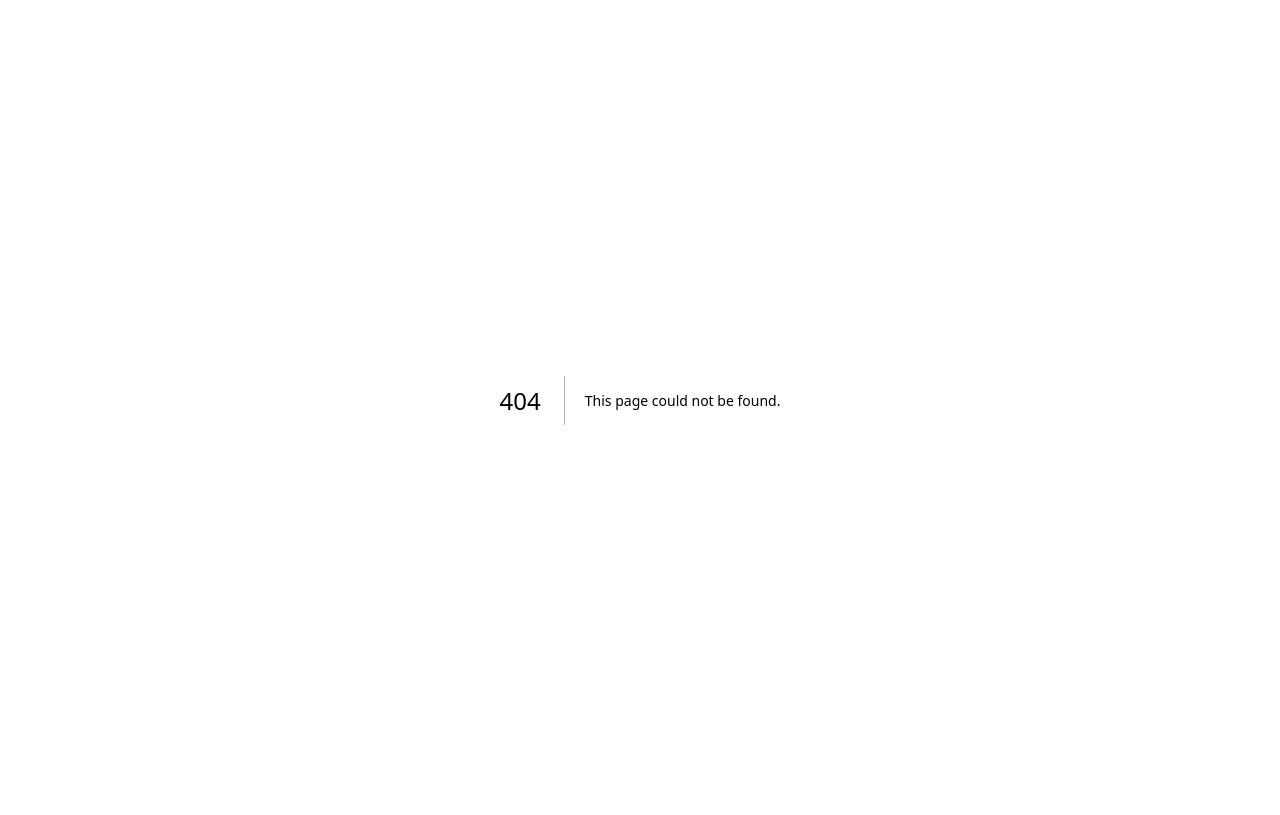
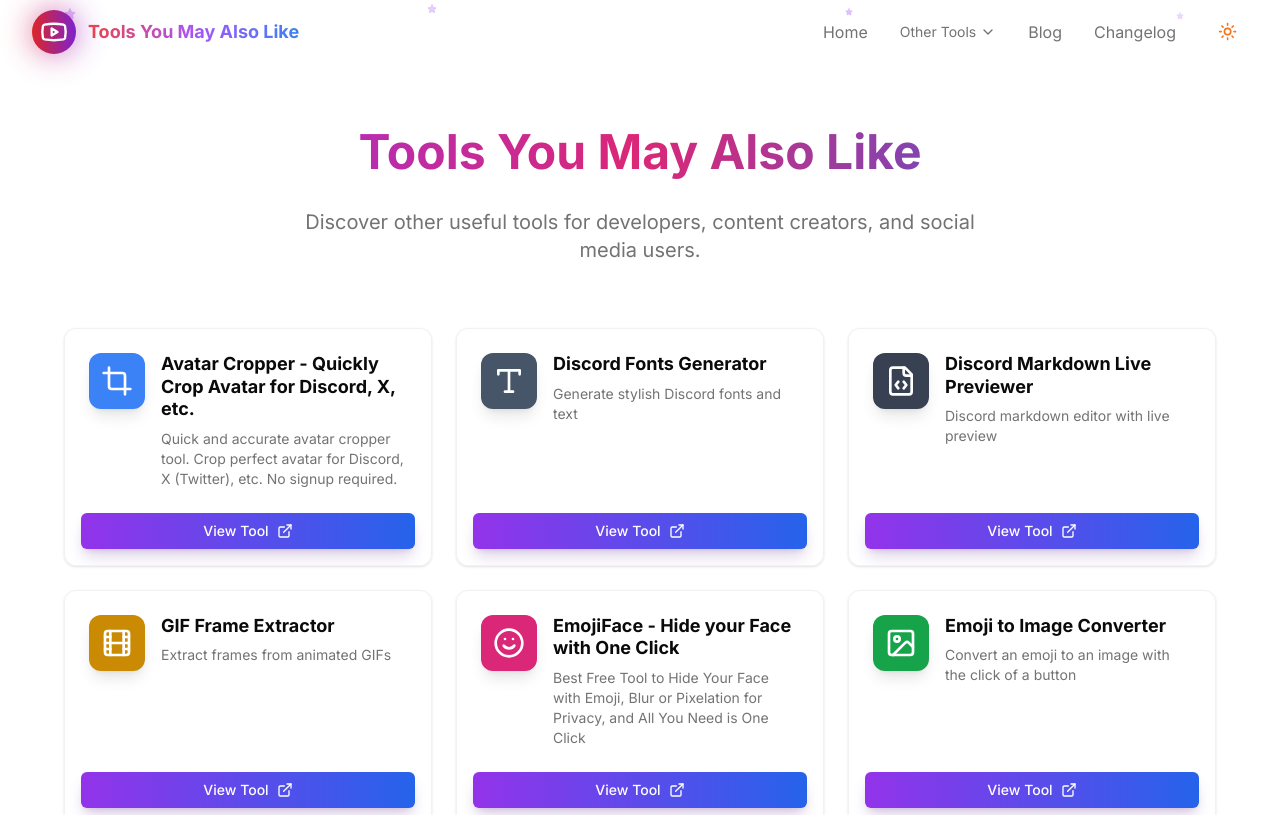
Before and after one commit to willard-yuan/yt-playlist-len-calc, a Next.js app: page /tools-you-may-also-like in a window 1280 px wide. Before the commit this address had no page. Shown: the top 815 px of the page. Built offline with nearby package versions, Linux system fonts and the light colour scheme.

Commit message:
add you may also like

```diff
--- a/app/blog/page.tsx
+++ b/app/blog/page.tsx
@@ -51,7 +51,7 @@
         {/* Blog Header */}
         <div className="relative z-10 container mx-auto px-4 sm:px-6 lg:px-8 py-16">
           <div className="text-center max-w-4xl mx-auto">
-            <h1 className="text-4xl md:text-6xl font-bold mb-6 bg-gradient-to-r from-purple-600 via-pink-600 to-blue-600 bg-clip-text text-transparent">
+            <h1 className="text-4xl md:text-6xl font-bold mb-6 bg-gradient-to-r from-purple-600 via-pink-600 to-blue-600 bg-clip-text text-transparent pb-2">
               Our Blog
             </h1>
             <p className="text-xl text-muted-foreground mb-8 leading-relaxed">
--- a/app/changelog/page.tsx
+++ b/app/changelog/page.tsx
@@ -4,6 +4,18 @@
 
 export default function Changelog() {
   const changelogEntries = [
+    {
+      version: "v1.4.2",
+      date: "2025-12-12",
+      type: "feature",
+      title: "New Tools Page & UI Improvements",
+      changes: [
+        "✨ NEW: Added 'Tools You May Also Like' page featuring curated developer tools",
+        "Improved navigation structure by moving 'About Us' to footer",
+        "Enhanced UI consistency for buttons and tool cards with refined styling",
+        "Fixed text clipping issues in hero section gradients across all pages"
+      ]
+    },
     {
       version: "v1.4.1",
       date: "2025-10-26",
@@ -173,7 +185,7 @@
             <div className="inline-flex items-center justify-center p-3 bg-gradient-to-r from-purple-600 to-pink-600 rounded-full mb-6">
               <Calendar className="h-8 w-8 text-white" />
             </div>
-            <h1 className="text-5xl font-bold mb-6 bg-gradient-to-r from-purple-600 to-pink-600 dark:from-purple-400 dark:to-pink-400 bg-clip-text text-transparent">
+            <h1 className="text-5xl font-bold mb-6 bg-gradient-to-r from-purple-600 to-pink-600 dark:from-purple-400 dark:to-pink-400 bg-clip-text text-transparent pb-2">
               Changelog
             </h1>
             <p className="text-xl text-muted-foreground max-w-2xl mx-auto">
--- a/app/page.tsx
+++ b/app/page.tsx
@@ -61,7 +61,7 @@
           <div className="max-w-6xl mx-auto text-center">
             {/* Main Title */}
             <div className="space-y-8">
-              <h1 className="text-4xl sm:text-6xl lg:text-7xl font-bold leading-tight bg-gradient-to-r from-purple-600 via-pink-600 to-blue-600 dark:from-purple-400 dark:via-pink-400 dark:to-blue-400 bg-clip-text text-transparent">
+              <h1 className="text-4xl sm:text-6xl lg:text-7xl font-bold leading-tight bg-gradient-to-r from-purple-600 via-pink-600 to-blue-600 dark:from-purple-400 dark:via-pink-400 dark:to-blue-400 bg-clip-text text-transparent pb-2">
                 Youtube Playlist
                 <br />
                 Length Calculator
@@ -101,7 +101,7 @@
           {/* Search Bar with Enhanced Design */}
           <div id="calculate-section" className="bg-gradient-to-r from-card/80 to-muted/50 dark:from-gray-900/80 dark:to-gray-800/80 backdrop-blur-sm border border-border rounded-2xl p-8 mb-16 shadow-2xl">
             <div className="text-center mb-8">
-              <h2 className="text-3xl font-bold bg-gradient-to-r from-purple-600 to-blue-600 dark:from-purple-400 dark:to-blue-400 bg-clip-text text-transparent mb-4">
+              <h2 className="text-3xl font-bold bg-gradient-to-r from-purple-600 to-blue-600 dark:from-purple-400 dark:to-blue-400 bg-clip-text text-transparent mb-4 pb-1">
                 Calculate Your Playlist Length
               </h2>
               <p className="text-muted-foreground text-lg">
@@ -113,7 +113,7 @@
 
           {/* Why Use Section */}
           <div className="mb-20">
-            <h2 className="text-4xl font-bold text-center mb-12 bg-gradient-to-r from-purple-600 to-blue-600 dark:from-purple-400 dark:to-blue-400 bg-clip-text text-transparent">
+            <h2 className="text-4xl font-bold text-center mb-12 bg-gradient-to-r from-purple-600 to-blue-600 dark:from-purple-400 dark:to-blue-400 bg-clip-text text-transparent pb-1">
               Why Use the YouTube Playlist Length Calculator?
             </h2>
             <div className="grid grid-cols-1 md:grid-cols-3 gap-8">
--- /dev/null
+++ b/app/tools-you-may-also-like/layout.tsx
@@ -0,0 +1,25 @@
+import { Metadata } from 'next'
+
+export const metadata: Metadata = {
+  title: 'Tools You May Also Like - Useful Developer & Social Media Tools',
+  description: 'Check out these other useful tools for Discord, Social Media, and more.',
+  keywords: 'developer tools, social media tools, discord tools, avatar cropper, fonts generator',
+  openGraph: {
+    title: 'Tools You May Also Like - Useful Developer & Social Media Tools',
+    description: 'Check out these other useful tools for Discord, Social Media, and more.',
+    type: 'website',
+  },
+  twitter: {
+    card: 'summary_large_image',
+    title: 'Tools You May Also Like - Useful Developer & Social Media Tools',
+    description: 'Check out these other useful tools for Discord, Social Media, and more.',
+  },
+}
+
+export default function ToolsYouMayAlsoLikeLayout({
+  children,
+}: {
+  children: React.ReactNode
+}) {
+  return children
+}
--- /dev/null
+++ b/app/tools-you-may-also-like/page.tsx
@@ -0,0 +1,147 @@
+"use client"
+
+import Navbar from "@/components/navbar"
+import Footer from "@/components/footer"
+import { Button } from "@/components/ui/button"
+import { Card, CardContent, CardFooter } from "@/components/ui/card"
+import {
+  Crop,
+  Type,
+  FileCode,
+  Film,
+  Smile,
+  Image as ImageIcon,
+  Youtube,
+  ExternalLink
+} from "lucide-react"
+import Link from "next/link"
+import { Star } from "lucide-react"
+
+interface Tool {
+  title: string
+  description: string
+  icon: React.ReactNode
+  href: string
+  color: string
+}
+
+const tools: Tool[] = [
+  {
+    title: "Avatar Cropper - Quickly Crop Avatar for Discord, X, etc.",
+    description: "Quick and accurate avatar cropper tool. Crop perfect avatar for Discord, X (Twitter), etc. No signup required.",
+    icon: <Crop className="h-8 w-8 text-white" />,
+    href: "https://avatarcropper.app",
+    color: "bg-blue-500"
+  },
+  {
+    title: "Discord Fonts Generator",
+    description: "Generate stylish Discord fonts and text",
+    icon: <Type className="h-8 w-8 text-white" />,
+    href: "https://discord-decoration.art/discord_front",
+    color: "bg-slate-600"
+  },
+  {
+    title: "Discord Markdown Live Previewer",
+    description: "Discord markdown editor with live preview",
+    icon: <FileCode className="h-8 w-8 text-white" />,
+    href: "https://discord-markdown-previewer.pro",
+    color: "bg-gray-700"
+  },
+  {
+    title: "GIF Frame Extractor",
+    description: "Extract frames from animated GIFs",
+    icon: <Film className="h-8 w-8 text-white" />,
+    href: "https://discord-decoration.art/gif-extractor",
+    color: "bg-yellow-600"
+  },
+  {
+    title: "EmojiFace - Hide your Face with One Click",
+    description: "Best Free Tool to Hide Your Face with Emoji, Blur or Pixelation for Privacy, and All You Need is One Click",
+    icon: <Smile className="h-8 w-8 text-white" />,
+    href: "https://emojiface.us",
+    color: "bg-pink-600"
+  },
+  {
+    title: "Emoji to Image Converter",
+    description: "Convert an emoji to an image with the click of a button",
+    icon: <ImageIcon className="h-8 w-8 text-white" />,
+    href: "https://emojitoimage.com",
+    color: "bg-green-600"
+  }
+  // {
+  //   title: "Youtube Playlist Length Calculator",
+  //   description: "Easily Calculate The Total Length of Any Playlist",
+  //   icon: <Youtube className="h-8 w-8 text-white" />,
+  //   href: "/",
+  //   color: "bg-red-600"
+  // }
+]
+
+export default function ToolsYouMayAlsoLike() {
+  return (
+    <div className="min-h-screen bg-background flex flex-col">
+      <Navbar />
+
+      {/* Background elements */}
+      <div className="fixed inset-0 overflow-hidden pointer-events-none -z-10">
+        <div className="absolute top-0 left-0 w-full h-full bg-[radial-gradient(ellipse_at_top,_var(--tw-gradient-stops))] from-purple-900/20 via-background to-background" />
+        <div className="absolute top-20 left-10 text-purple-500 dark:text-purple-400 animate-pulse delay-0">
+          <Star className="h-6 w-6 fill-current" />
+        </div>
+        <div className="absolute top-40 right-20 text-purple-500 dark:text-purple-400 animate-pulse delay-700">
+          <Star className="h-8 w-8 fill-current" />
+        </div>
+        <div className="absolute bottom-20 left-1/3 text-purple-500 dark:text-purple-400 animate-pulse delay-1000">
+          <Star className="h-5 w-5 fill-current" />
+        </div>
+      </div>
+
+      <main className="flex-grow pt-32 pb-16 px-4 sm:px-6 lg:px-8">
+        <div className="max-w-6xl mx-auto">
+          {/* Header */}
+          <div className="text-center mb-16">
+            <h1 className="text-4xl md:text-5xl font-bold bg-gradient-to-r from-purple-600 via-pink-600 to-blue-600 bg-clip-text text-transparent mb-6 pb-2">
+              Tools You May Also Like
+            </h1>
+            <p className="text-xl text-muted-foreground max-w-2xl mx-auto">
+              Discover other useful tools for developers, content creators, and social media users.
+            </p>
+          </div>
+
+          {/* Tools Grid */}
+          <div className="grid grid-cols-1 md:grid-cols-2 lg:grid-cols-3 gap-6">
+            {tools.map((tool, index) => (
+              <Card key={index} className="border-border/50 bg-card/50 backdrop-blur-sm hover:border-purple-500/50 transition-all duration-300 flex flex-col h-full overflow-hidden group">
+                <CardContent className="p-6 flex-grow">
+                  <div className="flex items-start gap-4">
+                    <div className={`p-3 rounded-xl ${tool.color} shadow-lg shrink-0`}>
+                      {tool.icon}
+                    </div>
+                    <div className="space-y-2">
+                      <h3 className="font-bold text-lg leading-tight group-hover:text-purple-500 transition-colors">
+                        {tool.title}
+                      </h3>
+                      <p className="text-sm text-muted-foreground">
+                        {tool.description}
+                      </p>
+                    </div>
+                  </div>
+                </CardContent>
+                <CardFooter className="p-4 pt-0">
+                  <Button asChild className="w-full bg-gradient-to-r from-purple-600 to-blue-600 hover:from-purple-700 hover:to-blue-700 text-white shadow-lg shadow-purple-900/20 border-0">
+                    <Link href={tool.href} target={tool.href.startsWith('http') ? "_blank" : undefined}>
+                      View Tool
+                      <ExternalLink className="ml-2 h-4 w-4" />
+                    </Link>
+                  </Button>
+                </CardFooter>
+              </Card>
+            ))}
+          </div>
+        </div>
+      </main>
+
+      <Footer />
+    </div>
+  )
+}
--- a/app/youtube-playlist-exporter/page.tsx
+++ b/app/youtube-playlist-exporter/page.tsx
@@ -362,7 +362,7 @@
         <div className="max-w-4xl mx-auto px-4 sm:px-6 lg:px-8">
           {/* Header */}
           <div className="text-center mb-20">
-            <h1 className="text-4xl md:text-5xl font-bold bg-gradient-to-r from-red-600 via-purple-600 to-blue-600 bg-clip-text text-transparent mb-8">
+            <h1 className="text-4xl md:text-5xl font-bold bg-gradient-to-r from-red-600 via-purple-600 to-blue-600 bg-clip-text text-transparent mb-8 pb-2">
               YouTube Playlist Exporter
             </h1>
             <p className="text-xl text-muted-foreground max-w-2xl mx-auto">
--- a/components/footer.tsx
+++ b/components/footer.tsx
@@ -3,6 +3,7 @@
 
 export default function Footer() {
   const footerLinks = [
+    { name: "About Us", href: "/about" },
     { name: "Contact", href: "/contact" },
     { name: "Privacy Policy", href: "/privacy" },
     { name: "Terms & Conditions", href: "/terms" },
--- a/components/navbar.tsx
+++ b/components/navbar.tsx
@@ -3,7 +3,7 @@
 import Link from "next/link"
 import { useState } from "react"
 import { usePathname } from "next/navigation"
-import { Menu, X, Play, Youtube, Star, ChevronDown } from "lucide-react"
+import { Menu, X, Play, Youtube, Star, ChevronDown, Wrench } from "lucide-react"
 import { Button } from "@/components/ui/button"
 import { ModeToggle } from "@/components/model-toggle"
 import Logo from "@/components/logo"
@@ -22,13 +22,15 @@
     if (pathname === '/youtube-playlist-exporter') {
       return 'YouTube Playlist Exporter'
     }
+    if (pathname === '/tools-you-may-also-like') {
+      return 'Tools You May Also Like'
+    }
     return 'YouTube Playlist Length Calculator'
   }
 
   const menuItems = [
     { name: "Home", href: "/" },
     { name: "Blog", href: "/blog" },
-    { name: "About Us", href: "/about" },
     { name: "Changelog", href: "/changelog" },
   ]
 
@@ -92,6 +94,12 @@
                     <span>YouTube Playlist Exporter</span>
                   </Link>
                 </DropdownMenuItem>
+                <DropdownMenuItem asChild>
+                  <Link href="/tools-you-may-also-like" className="flex items-center space-x-2">
+                    <Wrench className="h-4 w-4" />
+                    <span>Tools You May Also Like</span>
+                  </Link>
+                </DropdownMenuItem>
               </DropdownMenuContent>
             </DropdownMenu>
 
@@ -150,6 +158,14 @@
                   <Youtube className="h-4 w-4" />
                   <span>YouTube Playlist Exporter</span>
                 </Link>
+                <Link
+                  href="/tools-you-may-also-like"
+                  className="flex items-center space-x-2 px-3 py-2 text-muted-foreground hover:text-foreground hover:bg-muted rounded-md transition-colors duration-200"
+                  onClick={() => setIsMenuOpen(false)}
+                >
+                  <Wrench className="h-4 w-4" />
+                  <span>Tools You May Also Like</span>
+                </Link>
               </div>
 
               {/* Other menu items */}
```
Also changed, not shown: 1 other file (tests, documents, lock files or other folders).
